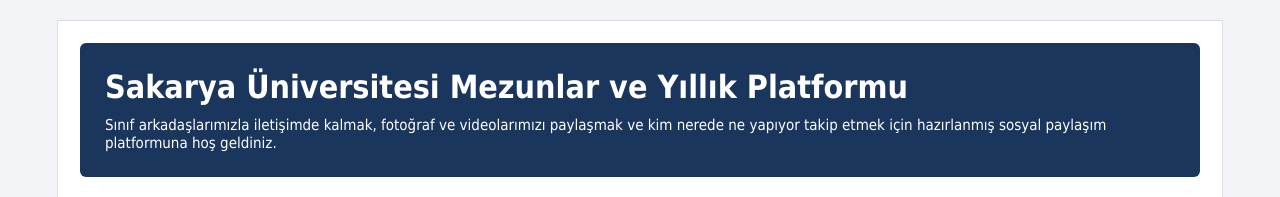
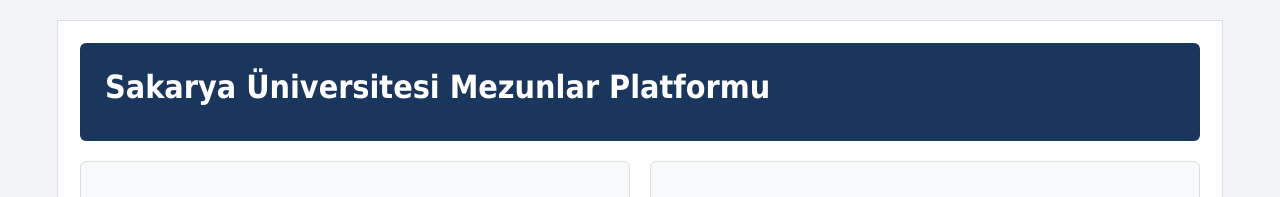
Before and after one commit to albayrakyasin88/sakarya-mezunlar, a Java web app: page / in a window 1280 px wide. Shown: the part 71-268 px from the top of the page. Run offline with Tomcat 11, a stand-in JSP engine, Linux system fonts and the light colour scheme; data that the repository does not hold is empty.

Commit message:
Update index.jsp

```diff
--- a/webapp/index.jsp
+++ b/webapp/index.jsp
@@ -3,8 +3,8 @@
 <%@ include file="includes/header.jsp" %>
 
 <div style="background:#1b365d; color:#fff; padding:25px; border-radius:6px; margin-bottom:20px;">
-    <h1 style="margin:0 0 10px 0;">Sakarya Üniversitesi Mezunlar ve Yıllık Platformu</h1>
-    <p style="margin:0; font-size:15px;">Sınıf arkadaşlarımızla iletişimde kalmak, fotoğraf ve videolarımızı paylaşmak ve kim nerede ne yapıyor takip etmek için hazırlanmış sosyal paylaşım platformuna hoş geldiniz.</p>
+    <h1 style="margin:0 0 10px 0;">Sakarya Üniversitesi Mezunlar Platformu</h1>
+
 </div>
 
 <div style="display:flex; gap:20px; flex-wrap:wrap;">
```
